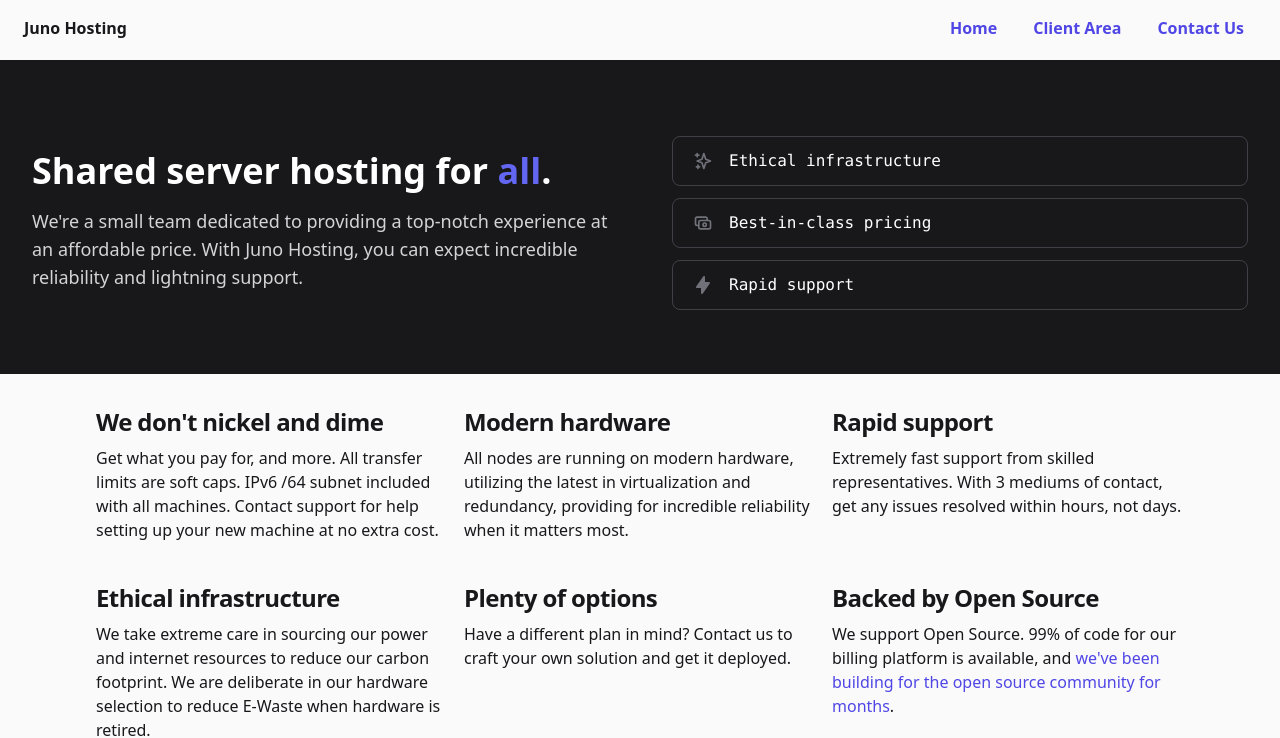
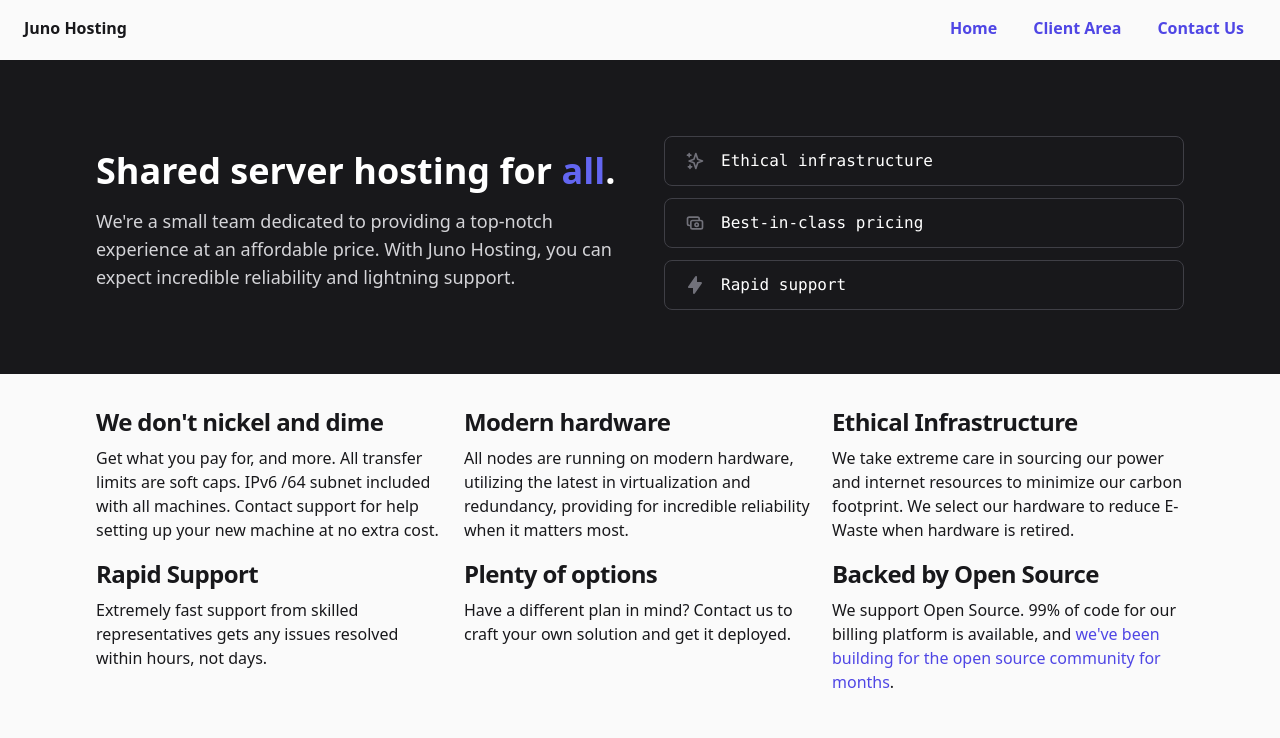
Before and after one commit to junodevs/junohosting.net, a Next.js app: page / in a window 1280 px wide. Shown: the top 738 px of the page. Built offline with nearby package versions, Linux system fonts and the light colour scheme; what @tailwindcss/typography would draw is missing.

Commit message:
feat: update feature blurbs and misc

```diff
--- a/components/hero.tsx
+++ b/components/hero.tsx
@@ -7,7 +7,7 @@
 export default function Hero () {
   return (
     <section id="hero" className="bg-gray-900">
-      <div className="max-w-7xl mx-auto py-16 px-4 sm:px-6 lg:px-8">
+      <div className="max-w-6xl mx-auto py-16 px-4 sm:px-6 lg:px-8">
         <div className="lg:grid lg:grid-cols-2 lg:gap-12 lg:items-center">
           <div>
             <h2 className="mt-2 text-4xl font-semibold font-display text-white">
--- a/pages/index.tsx
+++ b/pages/index.tsx
@@ -27,15 +27,15 @@
     matters most.`
   },
   {
-    title: 'Rapid support',
-    blurb: `Extremely fast support from skilled representatives. With 3 mediums
-    of contact, get any issues resolved within hours, not days.`
+    title: 'Ethical Infrastructure',
+    blurb: `We take extreme care in sourcing our power and internet resources to
+    minimize our carbon footprint. We select our hardware to reduce E-Waste when
+    hardware is retired.`
   },
   {
-    title: 'Ethical infrastructure',
-    blurb: `We take extreme care in sourcing our power and internet resources to
-    reduce our carbon footprint. We are deliberate in our hardware selection to
-    reduce E-Waste when hardware is retired.`
+    title: 'Rapid Support',
+    blurb: `Extremely fast support from skilled representatives gets any issues
+    resolved within hours, not days.`
   },
   {
     title: 'Plenty of options',
@@ -50,6 +50,7 @@
     open source community for months</a>.`
   }
 ]
+
 const plans: {
   cores: number;
   tier: number;
@@ -179,7 +180,7 @@
               </div>
             )
           })}
-          <div className="sm:col-span-2">
+          <div className="sm:col-span-2 h-full">
             <div className="bg-white shadow-lg rounded-lg overflow-hidden">
               <div className="px-4 py-2">
                 <h1 className="text-gray-900 font-bold text-2xl">
```
